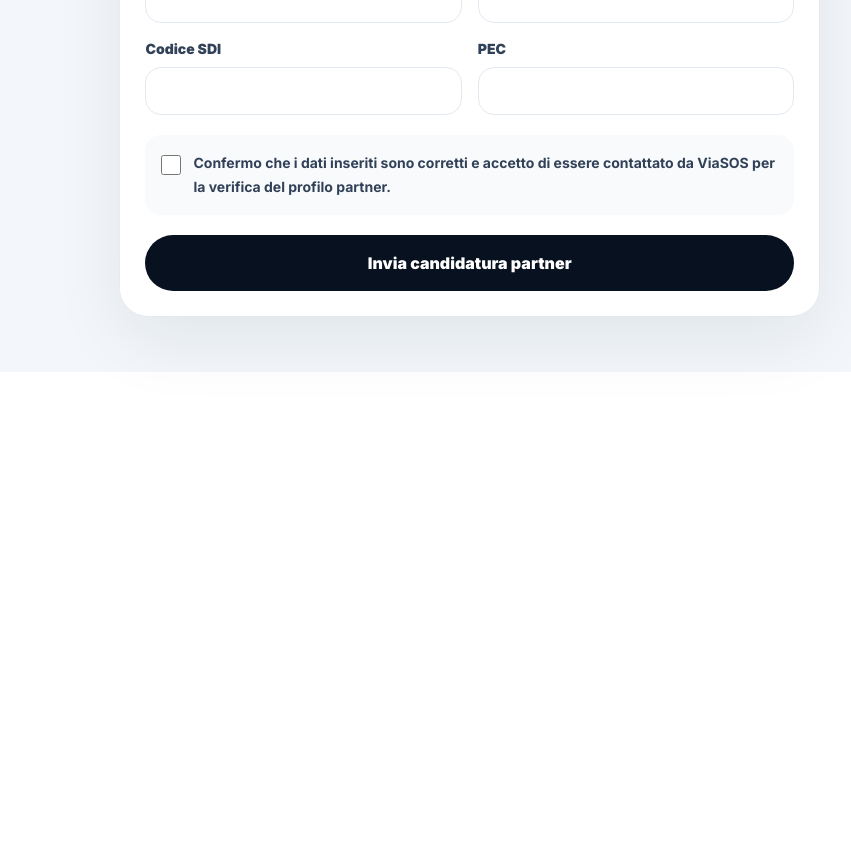
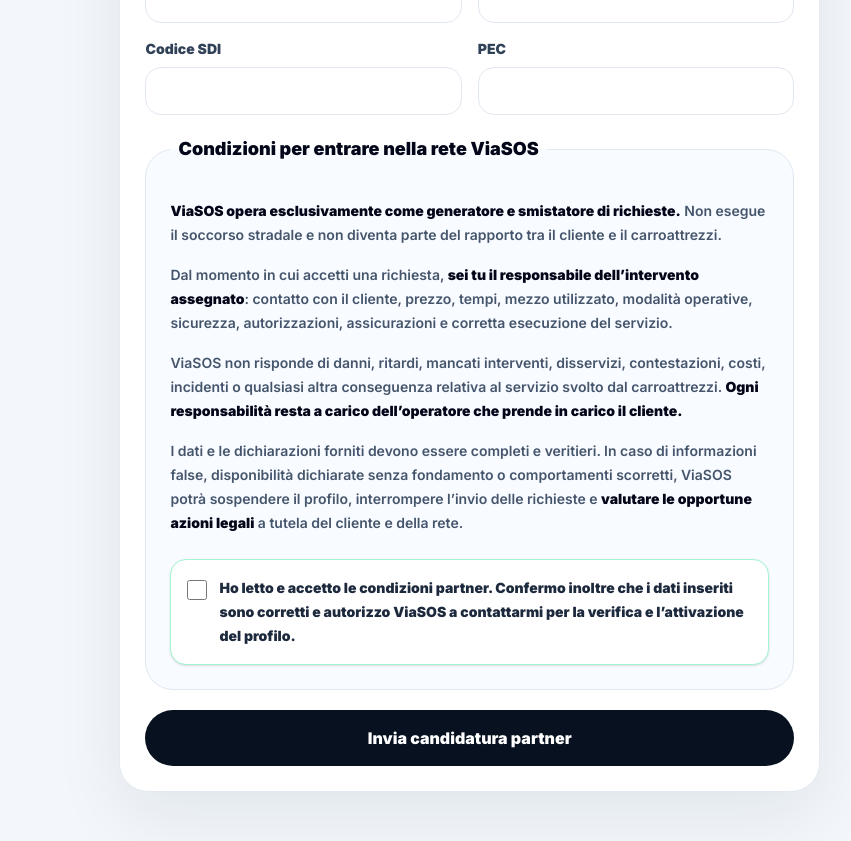
Before and after one commit to alessio-aesthetic/viasos.it, a Next.js app: page /partner/registrazione in a window 1280 px wide. Shown: the part 860-1701 px from the top of the page, without its empty margins (429-1280 px from the left). Before the commit the page ends 1232 px from the top, so only its background shows below. Built offline with nearby package versions, Linux system fonts and the light colour scheme; no server answers.

Commit message:
Add clear partner registration conditions

```diff
--- a/src/app/partner/registrazione/page.tsx
+++ b/src/app/partner/registrazione/page.tsx
@@ -266,16 +266,39 @@
                 </Field>
               </div>
             </div>
-            <label className="flex gap-3 rounded-2xl bg-slate-50 p-4 text-sm font-bold leading-6 text-slate-700">
+            <fieldset className="rounded-[1.75rem] border border-slate-200 bg-[#f8fbff] p-5 sm:p-6">
+              <legend className="px-2 text-lg font-black text-slate-950">
+                Condizioni per entrare nella rete ViaSOS
+              </legend>
+              <div className="mt-3 grid gap-4 text-sm font-semibold leading-6 text-slate-600">
+                <p>
+                  <strong className="text-slate-950">ViaSOS opera esclusivamente come generatore e smistatore di richieste.</strong>{' '}
+                  Non esegue il soccorso stradale e non diventa parte del rapporto tra il cliente e il carroattrezzi.
+                </p>
+                <p>
+                  Dal momento in cui accetti una richiesta, <strong className="text-slate-950">sei tu il responsabile dell’intervento assegnato</strong>:
+                  contatto con il cliente, prezzo, tempi, mezzo utilizzato, modalità operative, sicurezza, autorizzazioni, assicurazioni e corretta esecuzione del servizio.
+                </p>
+                <p>
+                  ViaSOS non risponde di danni, ritardi, mancati interventi, disservizi, contestazioni, costi, incidenti o qualsiasi altra conseguenza relativa al servizio svolto dal carroattrezzi. <strong className="text-slate-950">Ogni responsabilità resta a carico dell’operatore che prende in carico il cliente.</strong>
+                </p>
+                <p>
+                  I dati e le dichiarazioni forniti devono essere completi e veritieri. In caso di informazioni false, disponibilità dichiarate senza fondamento o comportamenti scorretti, ViaSOS potrà sospendere il profilo, interrompere l’invio delle richieste e <strong className="text-slate-950">valutare le opportune azioni legali</strong> a tutela del cliente e della rete.
+                </p>
+              </div>
+              <label className="mt-6 flex cursor-pointer gap-3 rounded-2xl border border-emerald-200 bg-white p-4 text-sm font-black leading-6 text-slate-800 shadow-sm">
                 <input
                   type="checkbox"
                   checked={form.accepted}
                   onChange={(event) => update('accepted', event.target.checked)}
-                className="mt-1 size-5 shrink-0"
+                  className="mt-1 size-5 shrink-0 accent-[#075e54]"
+                  required
                 />
-              Confermo che i dati inseriti sono corretti e accetto di essere
-              contattato da ViaSOS per la verifica del profilo partner.
+                <span>
+                  Ho letto e accetto le condizioni partner. Confermo inoltre che i dati inseriti sono corretti e autorizzo ViaSOS a contattarmi per la verifica e l’attivazione del profilo.
+                </span>
               </label>
+            </fieldset>
             {message ? (
               <p
                 className={
```
Lines whose indentation alone changed are shown as unchanged.
